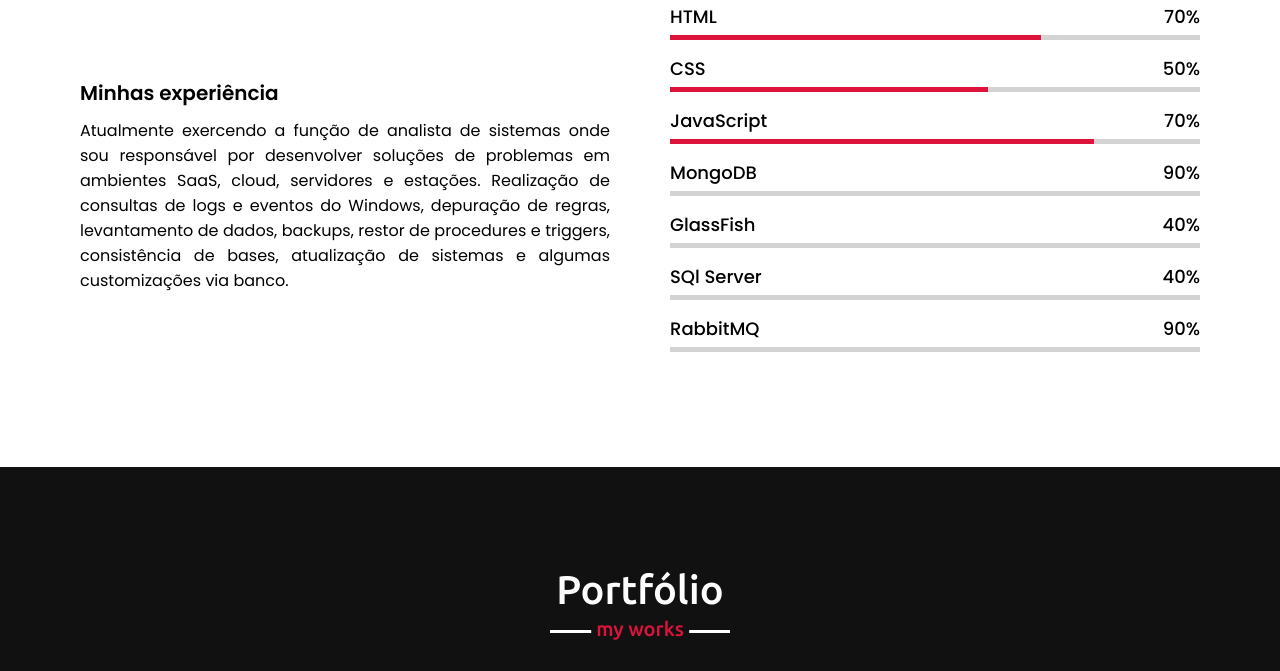
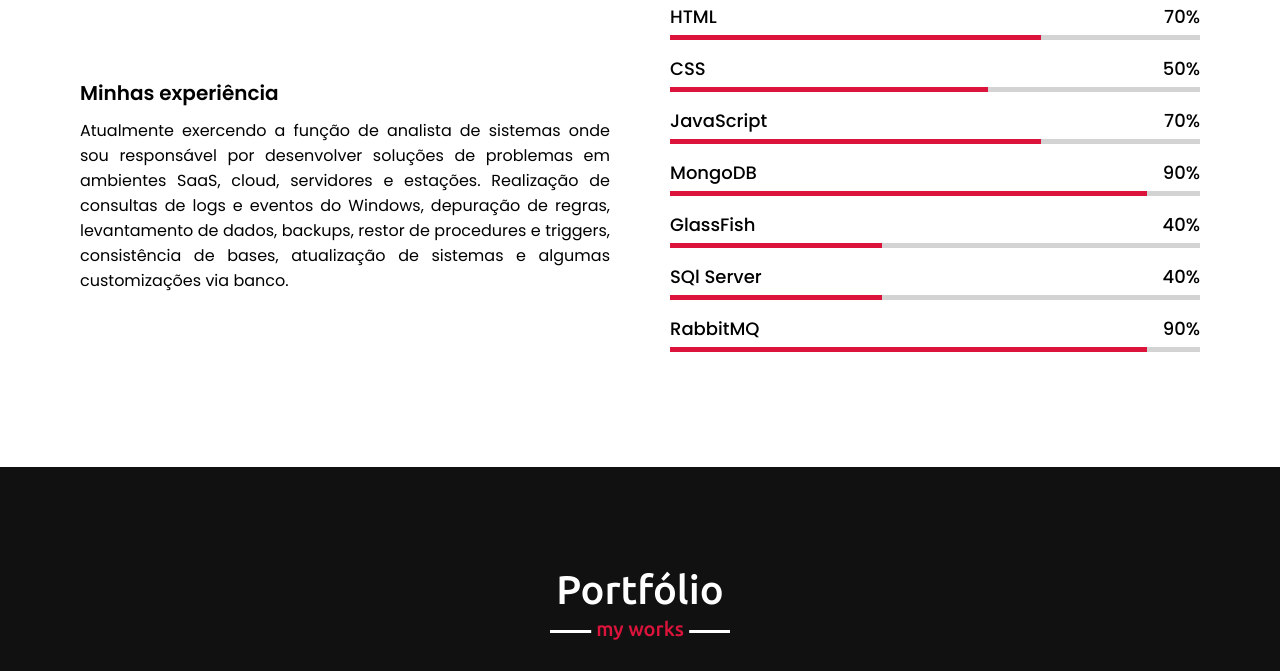
Before and after one commit to erickCFH/Web_Site, a plain HTML site: page index.html in a window 1280 px wide. Shown: the part 2358-3029 px from the top of the page. Drawn offline with nearby package versions, Linux system fonts and the light colour scheme.

Commit message:
Update style.css

```diff
--- a/style.css
+++ b/style.css
@@ -426,15 +426,23 @@ section .title::after{
 }
 
 .skills-content .right .js::before{
-    width: 80%;
+    width: 70%;
 }
 
-.skills-content .right .React::before{
-    width: 30%;
+.skills-content .right .MongoDB::before{
+    width: 90%;
 }
 
-.skills-content .right .Node-js::before{
+.skills-content .right .GlassFish::before{
     width: 40%;
+}
+
+.skills-content .right .SQlServer::before{
+    width: 40%;
+}
+
+.skills-content .right .RabbitMQ::before{
+    width: 90%;
 }
 
 
@@ -473,6 +481,7 @@ section .title::after{
     object-fit: cover;
     border-radius: none;
     transition: all 0.3s ease;
+    cursor: pointer;
 }
 
 .owl-dots{
@@ -853,8 +862,8 @@ span.name{
 }
 
 .img-holder{
-    width: 75%;
-    height: 85%;
+    width: 70%;
+    height: 90%;
     background-color: #fffa;
     position: relative;
 }
@@ -885,7 +894,7 @@ span.name{
 }
 
 .img-contato{
-    width: 450px;
+    width: 400px;
     height: 450px;
 
 }
```
